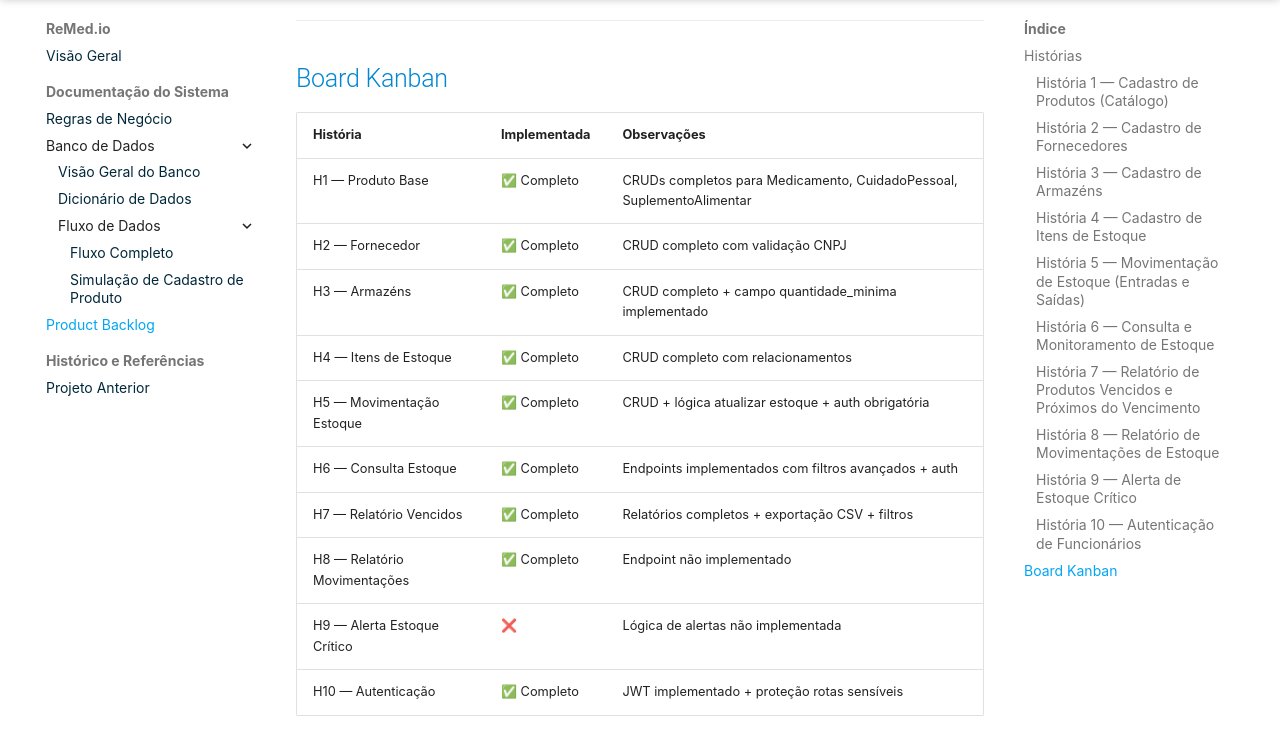
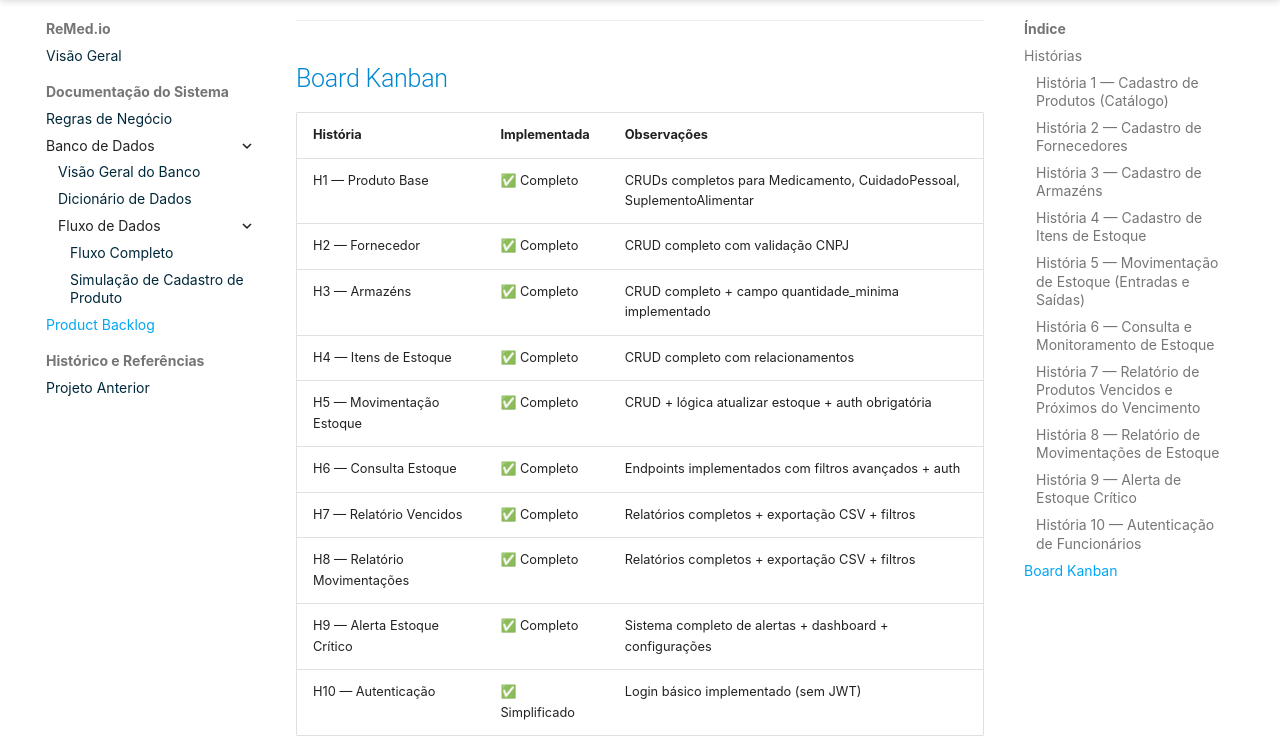
Before and after one commit to remed-io/Docs, an MkDocs documentation site: the page built from docs/documentacao-sistema/backlog.md, in a window 1280 px wide and 900 px high, scrolled down 3451 px, cut to the strip 60-811 px from the top of the window. Built offline with MkDocs 1.6.1 and Material for MkDocs 9.7.7, drawn with Linux system fonts in a browser that asks for light colours; some web fonts are replaced.

Commit message:
feat(backlog): completa historias de usuarios

```diff
--- a/docs/documentacao-sistema/backlog.md
+++ b/docs/documentacao-sistema/backlog.md
@@ -139,6 +139,6 @@
 | H5 — Movimentação Estoque     | ✅ Completo    | CRUD + lógica atualizar estoque + auth obrigatória |
 | H6 — Consulta Estoque         | ✅ Completo    | Endpoints implementados com filtros avançados + auth |
 | H7 — Relatório Vencidos       | ✅ Completo    | Relatórios completos + exportação CSV + filtros |
-| H8 — Relatório Movimentações  | ✅ Completo             | Endpoint não implementado |
-| H9 — Alerta Estoque Crítico   | ❌            | Lógica de alertas não implementada |
-| H10 — Autenticação            | ✅ Completo    | JWT implementado + proteção rotas sensíveis |
+| H8 — Relatório Movimentações  | ✅ Completo    | Relatórios completos + exportação CSV + filtros |
+| H9 — Alerta Estoque Crítico   | ✅ Completo    | Sistema completo de alertas + dashboard + configurações |
+| H10 — Autenticação            | ✅ Simplificado | Login básico implementado (sem JWT) |
```
Also changed, not shown: site/search/search_index.json, 1 other file.
